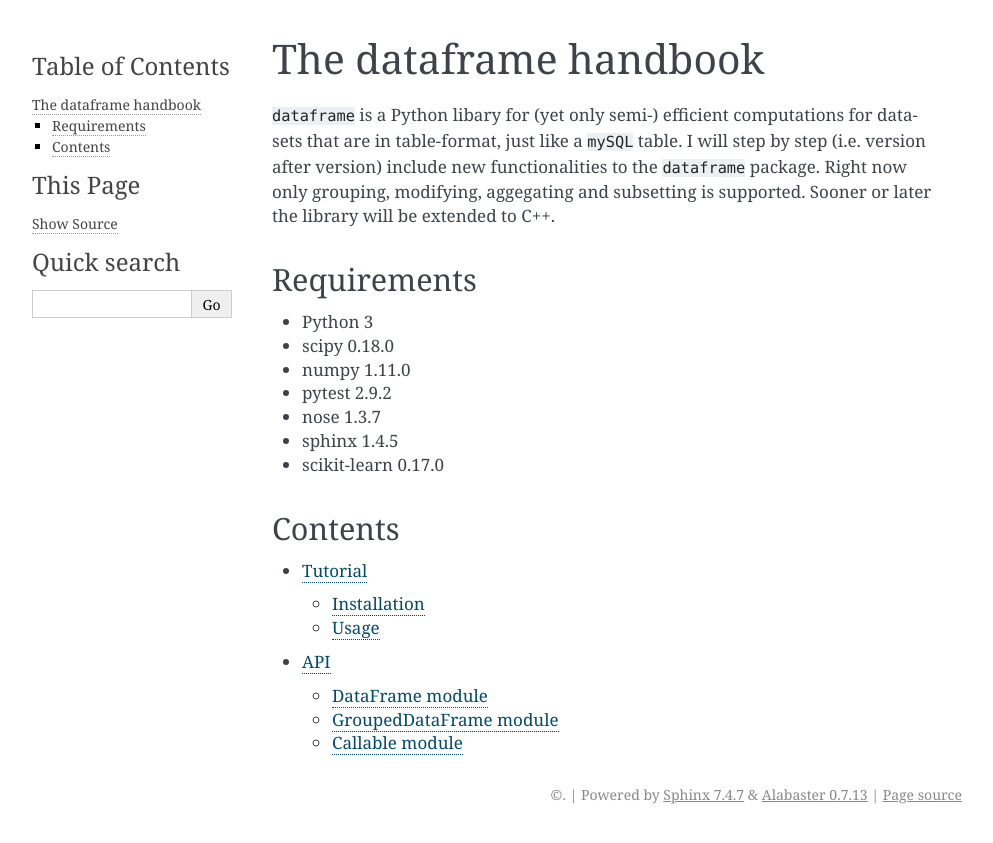
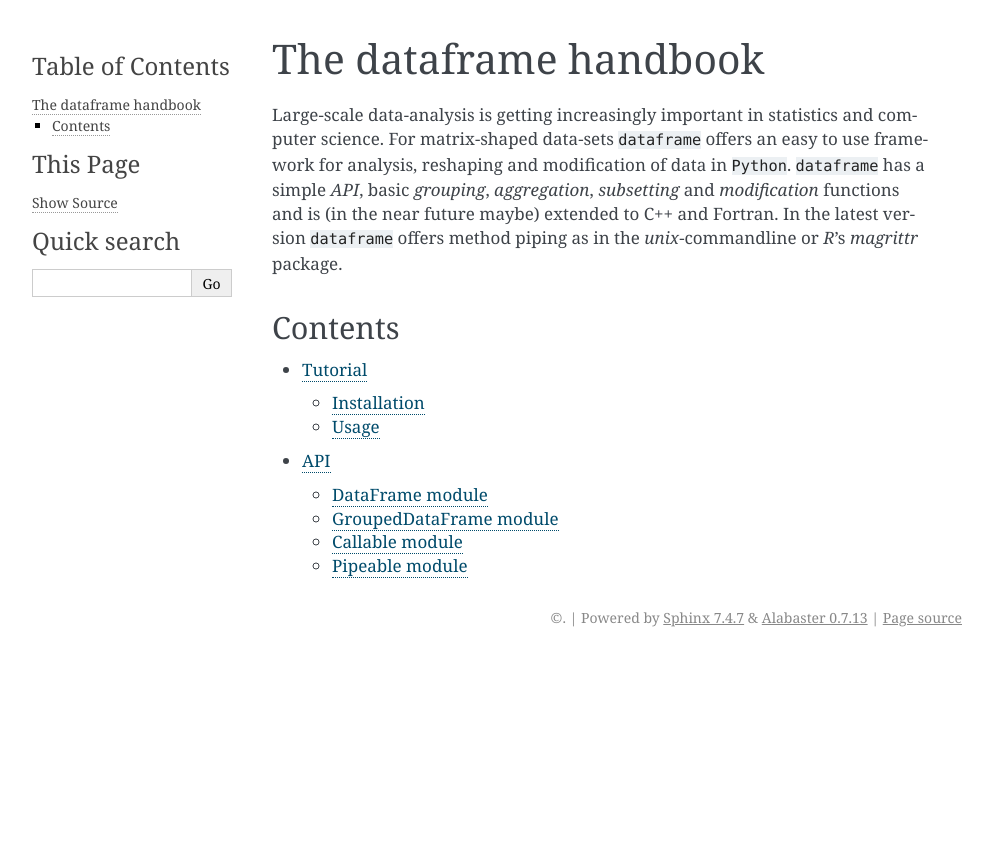
Before and after one commit to dirmeier/dataframe, a Sphinx documentation site: the page built from docs/source/index.rst, in a window 1280 px wide. Shown: the top 843 px of the page, without its empty margins (148-1141 px from the left). Built offline with Sphinx 7.4.7, drawn with Linux system fonts in a browser that asks for light colours.

Commit message:
Updated documentaion.

```diff
--- a/README.rst
+++ b/README.rst
@@ -23,7 +23,7 @@ computer science. For matrix-shaped data-sets ``dataframe`` offers an easy to
 use framework for analysis, reshaping and modification of data in ``Python``.
 ``dataframe`` has a simple *API*, basic *grouping*, *aggregation*, *subsetting*
 and *modification* functions and is (in the near future maybe) extended to C++
-and Fortran. In the lastest version ``dataframe`` offers method pipeing as in
+and Fortran. In the latest version ``dataframe`` offers method piping as in
 the `unix`-commandline or `R`'s `magrittr` package.
 
 Installation
--- a/docs/source/conf.py
+++ b/docs/source/conf.py
@@ -55,9 +55,9 @@ author = 'Simon Dirmeier'
 # built documents.
 #
 # The short X.Y version.
-version = '0.1'
+version = '0.2'
 # The full version, including alpha/beta/rc tags.
-release = '0.1'
+release = '0.2'
 
 # The language for content autogenerated by Sphinx. Refer to documentation
 # for a list of supported languages.
--- a/docs/source/index.rst
+++ b/docs/source/index.rst
@@ -2,18 +2,13 @@
 The dataframe handbook
 =======================
 
-``dataframe`` is a Python libary for (yet only semi-) efficient computations for data-sets that are in table-format, just like a ``mySQL`` table. I will step by step (i.e. version after version) include new functionalities to the ``dataframe`` package. Right now only grouping, modifying, aggegating and subsetting is supported. Sooner or later the library will be extended to C++.
-
-Requirements
-============
-
-* Python 3
-* scipy 0.18.0
-* numpy 1.11.0
-* pytest 2.9.2
-* nose 1.3.7
-* sphinx 1.4.5
-* scikit-learn 0.17.0
+Large-scale data-analysis is getting increasingly important in statistics and
+computer science. For matrix-shaped data-sets ``dataframe`` offers an easy to
+use framework for analysis, reshaping and modification of data in ``Python``.
+``dataframe`` has a simple *API*, basic *grouping*, *aggregation*, *subsetting*
+and *modification* functions and is (in the near future maybe) extended to C++
+and Fortran. In the latest version ``dataframe`` offers method piping as in
+the `unix`-commandline or `R`'s `magrittr` package.
 
 
 Contents
--- a/docs/source/modules.rst
+++ b/docs/source/modules.rst
@@ -18,3 +18,9 @@ Callable module
 
 .. automodule:: dataframe.callable
     :members:
+
+Pipeable module
+------------------------
+
+.. automodule:: dataframe.pipeable_functions
+    :members:
--- a/docs/source/tutorial.rst
+++ b/docs/source/tutorial.rst
@@ -4,7 +4,8 @@ Tutorial
 The tutorial pages will explain how ``dataframe`` is used. The library exports two classes:
 
 - DataFrame: basic class that represents your data,
-- GroupedDataFrame: extension of ``DataFrame`` class with grouping information, i.e. rows are grouped into sets.
+- GroupedDataFrame: extension of ``DataFrame`` class with grouping
+information, i.e. rows are grouped into sets.
 
 Installation
 ------------
@@ -15,7 +16,8 @@ Install the library using:
 
    pip install git+git://github.com/rafstraumur/dataframe.git
 
-from command line. This will install the library in your local environment and gives you the newest *git commit*. You can of course also install using ``pip``:
+from command line. This will install the library in your local environment and
+gives you the newest *git commit*. You can of course also install using ``pip``:
 
 .. code-block:: bash
 
```
Also changed, not shown: other parts of docs/source/modules.rst (+2 -2 lines), 1 other file.
